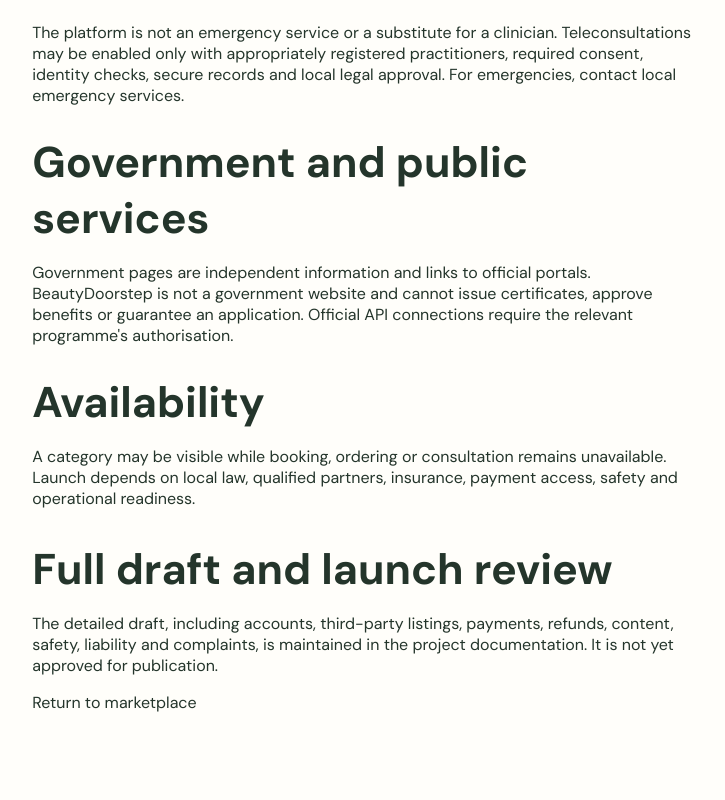
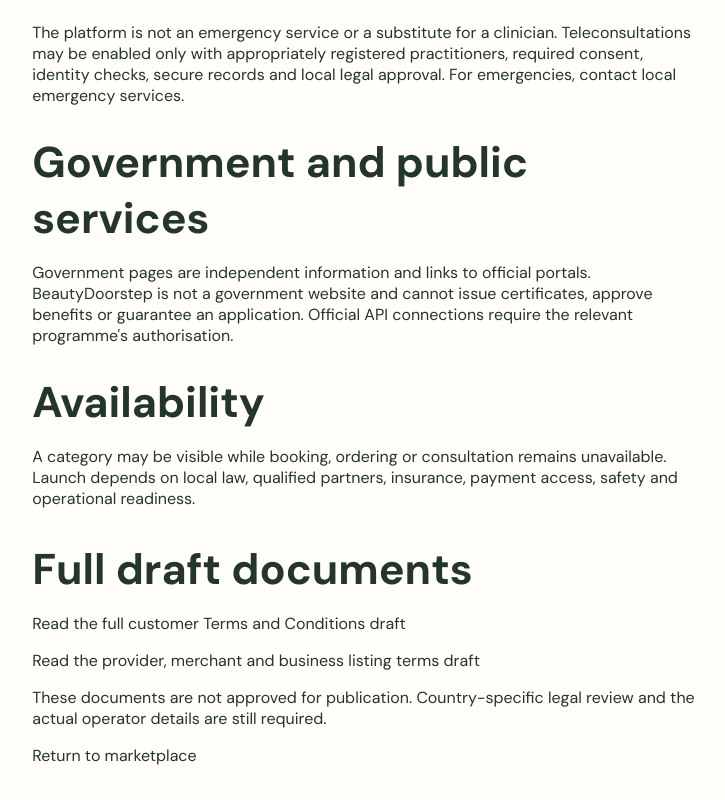
Before and after one commit to allcompaniesubp/Beautyatdoorsteps, a Next.js app: page /terms in a window 1280 px wide. Shown: the part 658-1458 px from the top of the page, without its empty margins (273-998 px from the left). Built offline with nearby package versions, Linux system fonts and the light colour scheme; a web font is replaced by a local one.

Commit message:
Link complete customer and provider terms drafts

```diff
--- a/app/terms/page.tsx
+++ b/app/terms/page.tsx
@@ -14,6 +14,6 @@ export default function TermsPage() {
     <h1>Terms of Use</h1>
     <p><strong>Preview notice:</strong> This page is a draft summary for product planning, not final legal terms or legal advice. The full terms must be reviewed by qualified counsel and adapted for each launch country before the platform accepts real users or transactions.</p>
     {sections.map(([heading, body]) => <section key={heading} style={{ marginTop: 28 }}><h2>{heading}</h2><p>{body}</p></section>)}
-    <section style={{ marginTop: 32 }}><h2>Full draft and launch review</h2><p>The detailed draft, including accounts, third-party listings, payments, refunds, content, safety, liability and complaints, is maintained in the project documentation. It is not yet approved for publication.</p><p><Link href="/">Return to marketplace</Link></p></section>
+    <section style={{ marginTop: 32 }}><h2>Full draft documents</h2><p><a href="https://github.com/allcompaniesubp/Beautyatdoorsteps/blob/main/docs/TERMS_AND_CONDITIONS.md">Read the full customer Terms and Conditions draft</a></p><p><a href="https://github.com/allcompaniesubp/Beautyatdoorsteps/blob/main/docs/PROVIDER_AND_MERCHANT_TERMS.md">Read the provider, merchant and business listing terms draft</a></p><p>These documents are not approved for publication. Country-specific legal review and the actual operator details are still required.</p><p><Link href="/">Return to marketplace</Link></p></section>
   </main>;
 }
```
